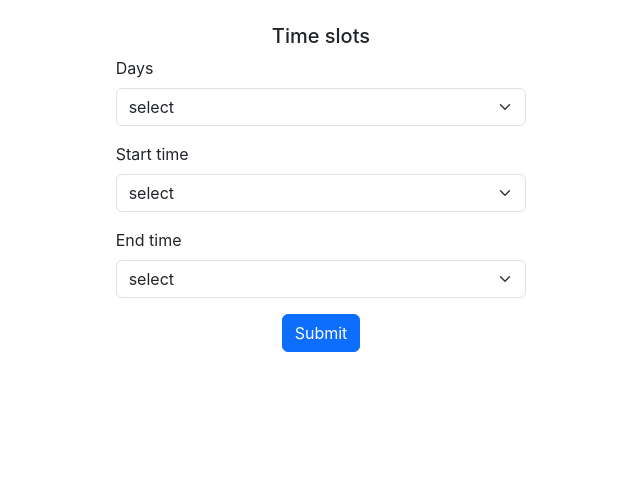
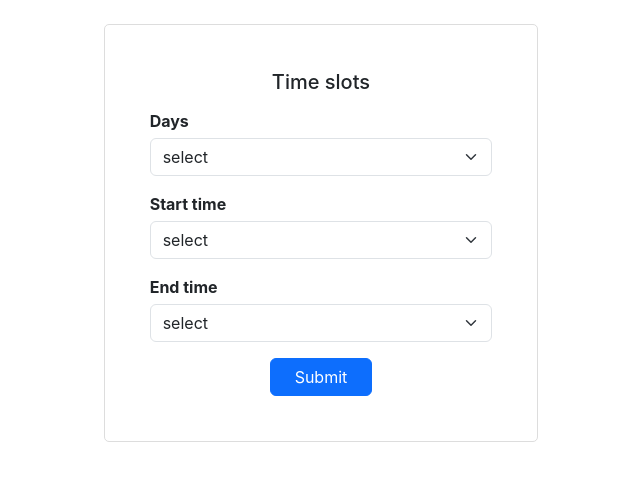
Before and after one commit to Violet005-sys/PairProgrammingSchedule, a React (Create React App) app in the folder front_end/: page /newslot in a window 1280 px wide. Shown: the top 478 px of the page, without its empty margins (319-959 px from the left). Built offline with nearby package versions, Linux system fonts and the light colour scheme.

Commit message:
New updates on form styling

```diff
--- a/front_end/src/index.css
+++ b/front_end/src/index.css
@@ -106,3 +106,47 @@ table {
   background-color: rgb(0, 92, 191);
   /* Even darker shade for active effect */
 }
+
+
+
+
+/* Style the Time Slots section */
+.col-4.mt-4 {
+  border: 1px solid #ddd;
+  /* Add a border for visual separation */
+  border-radius: 5px;
+  /* Add rounded corners for a softer look */
+  padding: 45px;
+  /* Add some padding for better spacing */
+
+}
+
+/* Style the title (h5) */
+.col-4.mt-4 h5.text-center {
+  margin-bottom: 15px;
+  /* Add some space below the title */
+}
+
+
+
+/* Style the form labels */
+.col-4.mt-4 form label.form-label {
+  font-weight: bold;
+  /* Make labels stand out */
+  margin-bottom: 5px;
+  /* Add some space below labels */
+}
+
+/* Style the select elements */
+.col-4.mt-4 form select.form-select {
+  width: 100%;
+  /* Make the select elements fill the width of their container */
+  margin-bottom: 15px;
+  /* Add some space below select elements */
+}
+
+/* Style the submit button */
+.col-4.mt-4 form button.btn.btn-primary {
+  width: 30%;
+  /* Make the button fill the width of its container */
+}
```
